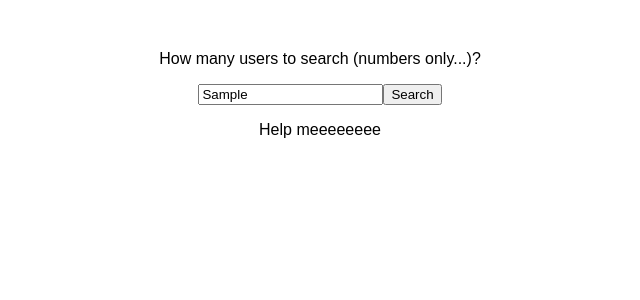
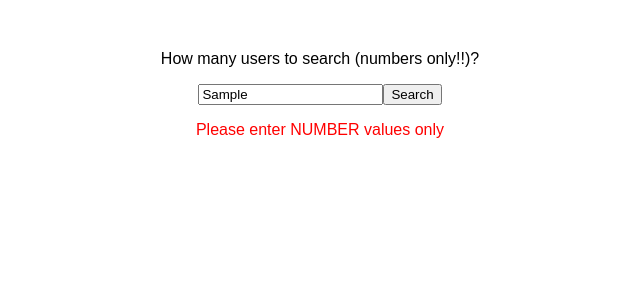
Before and after one commit to PerryM123/User-List-App, a React (Create React App) app: page / in a window 1280 px wide. Both pictures are taken after typing "Sample" into the empty fields and a click on the button "Search". Shown: the top 300 px of the page, without its empty margins (320-960 px from the left). Built offline with nearby package versions, Linux system fonts and the light colour scheme.

Commit message:
Error handling on user input perfected

```diff
--- a/src/App.css
+++ b/src/App.css
@@ -37,6 +37,10 @@
 
 .container--search p {
   margin-top: 0;
+}
+
+.container--first-screen .errorMessage {
+  color: red;
 }
 
 .box {
--- a/src/components/ErrorInput.js
+++ b/src/components/ErrorInput.js
@@ -8,7 +8,7 @@ class ErrorInput extends Component {
   }
   render() {
     return(
-      <p>
+      <p className="errorMessage">
         {this.props.message}
       </p>
       );
--- a/src/components/Searcher.js
+++ b/src/components/Searcher.js
@@ -30,7 +30,8 @@ class Searcher extends Component {
     // check if value is a number
     var currentInput = this.state.textInput;
     if (isNaN(currentInput) ||
-      currentInput.length <= 0) {
+      currentInput.length < 1 ||
+      currentInput < 1) {
       this.setState({
         errorInput: true
       });
@@ -80,13 +81,13 @@ class Searcher extends Component {
     const isSearching = this.state.isSearching;
     console.log("isSearching: " + isSearching);
     return (
-      <div>
+      <div className="container--first-screen">
         <div className="search">
-        <p>How many users to search (numbers only...)?</p>
+        <p>How many users to search (numbers only!!)?</p>
           <input placeholder="Enter here..." type="text" onChange={this.updateInput} />
           <input value="Search" type="button" onClick={this.searchStart} />
           {
-            this.state.errorInput ? <ErrorInput message="Help meeeeeeee" /> : null
+            this.state.errorInput ? <ErrorInput message="Please enter NUMBER values only" /> : null
           }
         </div>
         <div className="spacing-delete-me"></div>
```
